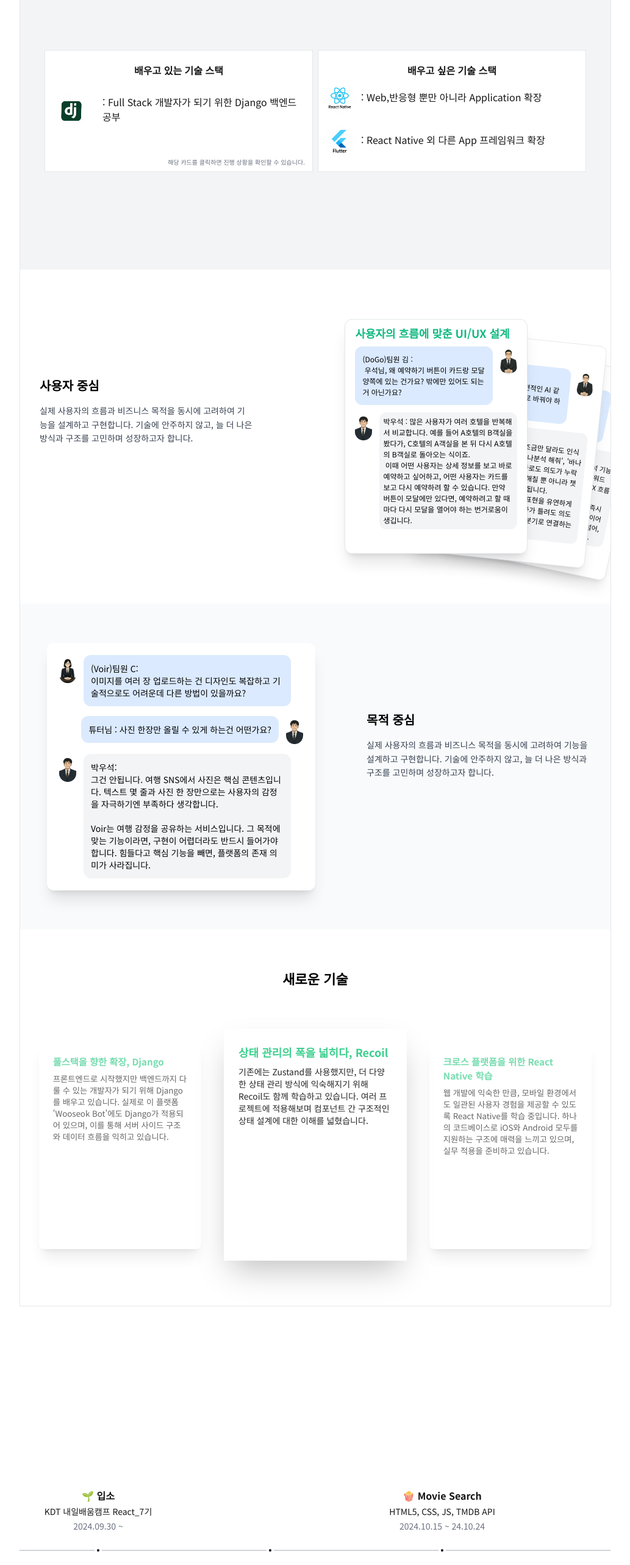
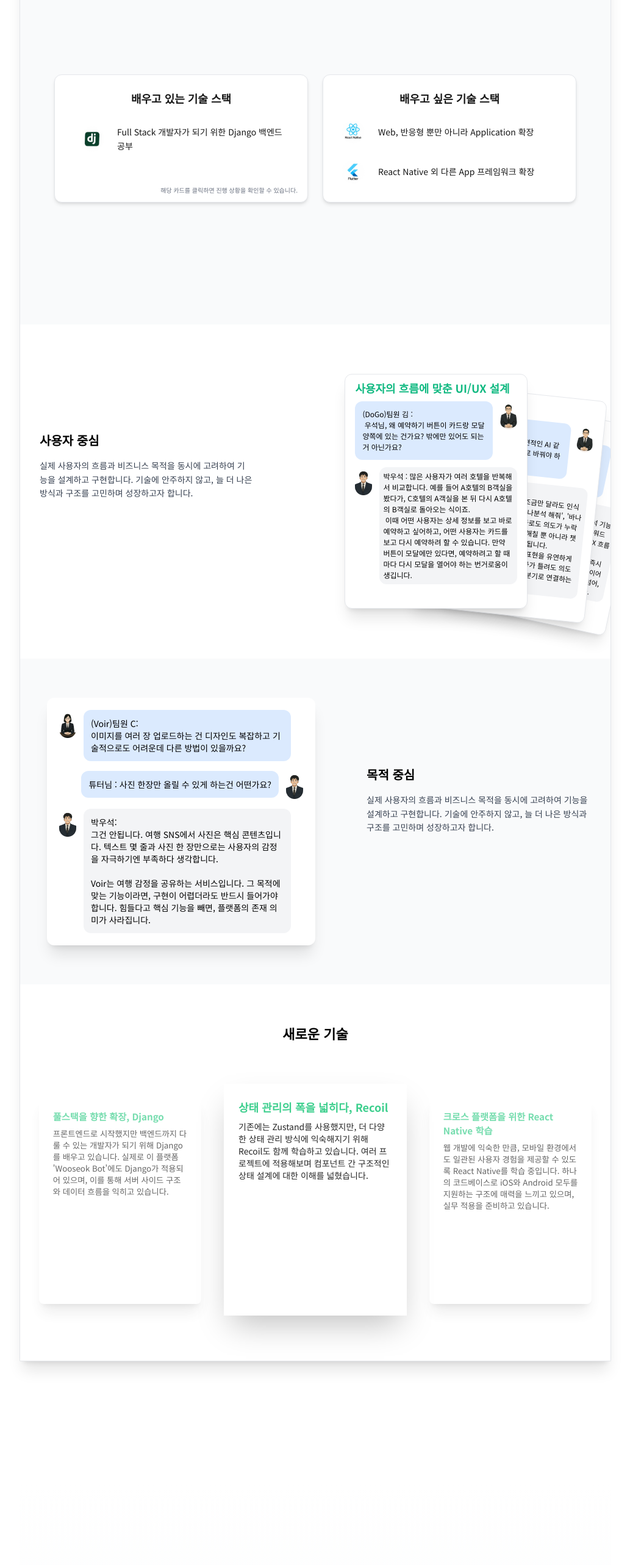
Before and after one commit to YouKnowThat-Park/WooSeokBot, a Next.js app in the folder front/: page / in a window 1280 px wide. Shown: the part 1820-4386 px from the top of the page at 61% size, without its empty margins (123-1156 px from the left). Built offline with nearby package versions, Linux system fonts and the light colour scheme.

Commit message:
style: 포트폴리오 디자인 수정

```diff
--- a/front/src/app/portfolio/PortfolioPage.tsx
+++ b/front/src/app/portfolio/PortfolioPage.tsx
@@ -14,7 +14,7 @@ import NextStudyProjectsSlider from "../_components/NextStudyProjectSlider";
 const PortfolioPage = () => {
   return (
     <>
-      <div className="w-[970px] h-auto mb-[200px] mt-[1000px] bg-[#FBFBFB] rounded-tl-[45px] overflow-hidden border  dark:bg-[#111111]  dark:border-white">
+      <div className="w-[970px] h-auto mb-[200px] mt-[1000px] bg-[#FBFBFB] rounded-tl-[45px] overflow-hidden border shadow-xl dark:bg-[#111111]  dark:border-white">
         <AboutMe />
 
         <div className="w-full  mt-20 mb-20 dark:text-white">
@@ -22,7 +22,7 @@ const PortfolioPage = () => {
           <TechProjectsModal />
         </div>
 
-        <div className=" px-10 py-40  bg-[#F3F4F6] dark:bg-[#2e2e2e]">
+        <div className=" px-10 py-40  bg-[#F9FAFB] dark:bg-[#2e2e2e]">
           <LearningStackSection />
         </div>
         <TopWorkStyleSection />
--- a/front/src/app/portfolio/_components/LearningStackSection.tsx
+++ b/front/src/app/portfolio/_components/LearningStackSection.tsx
@@ -3,59 +3,61 @@ import React from "react";
 
 const LearningStackSection = () => {
   return (
-    <div className="flex gap-2 mx-auto  dark:text-[#F4F5F4] ">
-      <div className="bg-white w-full h-[200px] dark:bg-[#111111] border relative">
-        <h3 className="flex justify-center mt-5 font-semibold">
+    <div className="flex flex-col md:flex-row gap-6 mx-auto max-w-5xl py-10 px-4 dark:text-[#F4F5F4]">
+      {/* 배우고 있는 기술 스택 */}
+      <div className="bg-white dark:bg-[#111111] border dark:border-gray-700 rounded-xl shadow-md w-full p-6 relative">
+        <h3 className="text-lg font-bold text-center mb-4">
           배우고 있는 기술 스택
         </h3>
 
-        <div className=" rounded-md cursor-pointer transition mt-3 h-fit">
         <a
           href="https://github.com/YouKnowThat-Park/StudyProject"
           target="_blank"
           rel="noopener noreferrer"
-            className="flex gap-4 items-start p-2"
+          className="flex items-center gap-4 cursor-pointer hover:bg-gray-50 dark:hover:bg-[#1b1b1b] rounded-md transition p-3"
         >
           <Image
             src="/django.webp"
-              alt="장고 아이콘"
-              width={70}
-              height={70}
+            alt="Django 아이콘"
+            width={50}
+            height={50}
           />
-            <div className="flex flex-col">
-              <span className="mt-2">
-                : Full Stack 개발자가 되기 위한 Django 백엔드 공부
-              </span>
-            </div>
+          <p className="text-sm leading-relaxed">
+            Full Stack 개발자가 되기 위한 Django 백엔드 공부
+          </p>
         </a>
 
-          {/* 오른쪽 하단 텍스트 위치 고정 */}
-          <span className="absolute bottom-2 right-3 text-[10px] text-gray-500">
+        <span className="absolute bottom-3 right-4 text-[10px] text-gray-500 dark:text-gray-400">
           해당 카드를 클릭하면 진행 상황을 확인할 수 있습니다.
         </span>
       </div>
+
+      {/* 배우고 싶은 기술 스택 */}
+      <div className="bg-white dark:bg-[#111111] border dark:border-gray-700 rounded-xl shadow-md w-full p-6">
+        <h3 className="text-lg font-bold text-center mb-4">
+          배우고 싶은 기술 스택
+        </h3>
+
+        <div className="flex items-center gap-4 mb-4">
+          <Image
+            src="/react-native.webp"
+            alt="React Native 아이콘"
+            width={50}
+            height={50}
+          />
+          <p className="text-sm ">Web, 반응형 뿐만 아니라 Application 확장</p>
         </div>
 
-      <div className="bg-white w-full h-[200px] dark:bg-[#111111] border">
-        <h3 className="flex justify-center mt-5 font-semibold">
-          배우고 싶은 기술 스택
-        </h3>
-        <div className="flex">
+        <div className="flex items-center gap-4">
           <Image
-            src="/react-native.webp"
-            alt="리엑트 네이티브 아이콘"
-            width={70}
-            height={70}
+            src="/flutter.webp"
+            alt="Flutter 아이콘"
+            width={50}
+            height={50}
           />
-          <span className="mt-5">
-            : Web,반응형 뿐만 아니라 Application 확장
-          </span>
-        </div>
-        <div className="flex">
-          <Image src="/flutter.webp" alt="ai 아이콘" width={70} height={80} />
-          <span className="mt-5">
-            : React Native 외 다른 App 프레임워크 확장
-          </span>
+          <p className="text-sm leading-relaxed">
+            React Native 외 다른 App 프레임워크 확장
+          </p>
         </div>
       </div>
     </div>
--- a/front/src/app/portfolio/_components/ResumeSection.tsx
+++ b/front/src/app/portfolio/_components/ResumeSection.tsx
@@ -27,22 +27,22 @@ const rawItems: Omit<TimelineItem, "position">[] = [
   },
   {
     title: "🏅 Medal Table",
-    subtitle: "React, Vite.js, React Hook, CSS",
+    subtitle: "React, Vite, React Hook, CSS",
     description: "2024.10.29 ~ 24.11.01",
   },
   {
     title: "🧌 Pokemon",
-    subtitle: "React, React Router, styled-components, Vite.js",
+    subtitle: "React, React Router, styled-components, Vite",
     description: "2024.11.06 ~ 24.11.14",
   },
   {
     title: "🚶‍♂️‍➡️ Voir le chemin",
-    subtitle: "React, Vite.js, ContextAPI, Supabase, React Query",
+    subtitle: "React, Vite, ContextAPI, Supabase, React Query",
     description: "2024.11.15 ~ 24.11.21",
   },
   {
     title: "🤔 MBTI Test",
-    subtitle: "React, Vite.js, styled-components, Axios, Tailwind CSS",
+    subtitle: "React, Vite, styled-components, Axios, Tailwind CSS",
     description: "2024.11.22 ~ 24.11.28",
   },
   {
@@ -119,19 +119,19 @@ const ResumeSection = () => {
   }, []);
 
   return (
-    <div className="relative mx-auto bg-white dark:bg-[#111111] dark:text-[#fbfbfb] pb-14">
+    <div className="relative mx-auto bg-gradient-to-b from-white to-gray-50 dark:from-[#0c0c0c] dark:to-[#111111] dark:text-[#fbfbfb] py-20 px-4">
       {/* 스크롤 버튼 */}
       <button
         onClick={scrollLeft}
         aria-label="슬라이드 왼쪽으로 넘기기"
-        className="absolute left-2 top-[50%] transform -translate-y-1/2 z-30 bg-white dark:bg-[#1a1a1a] border border-gray-300 dark:border-gray-600 rounded-full w-8 h-8 flex items-center justify-center shadow-md"
+        className="absolute left-2 top-1/2 -translate-y-1/2 z-30 bg-white dark:bg-[#1a1a1a] border border-gray-300 dark:border-gray-700 rounded-full w-10 h-10 flex items-center justify-center shadow-md hover:scale-105 hover:bg-gray-100 dark:hover:bg-[#2a2a2a] transition"
       >
         ←
       </button>
       <button
         onClick={scrollRight}
         aria-label="슬라이드 오른쪽으로 넘기기"
-        className="absolute right-2 top-[50%] transform -translate-y-1/2 z-30 bg-white dark:bg-[#1a1a1a] border border-gray-300 dark:border-gray-600 rounded-full w-8 h-8 flex items-center justify-center shadow-md"
+        className="absolute right-2 top-1/2 -translate-y-1/2 z-30 bg-white dark:bg-[#1a1a1a] border border-gray-300 dark:border-gray-700 rounded-full w-10 h-10 flex items-center justify-center shadow-md hover:scale-105 hover:bg-gray-100 dark:hover:bg-[#2a2a2a] transition"
       >
         →
       </button>
@@ -143,7 +143,7 @@ const ResumeSection = () => {
       >
         <div className="relative z-10 h-[400px] flex snap-x snap-mandatory w-max pr-8">
           {/* 중심선 */}
-          <div className="absolute top-1/2 left-0 w-full h-[2px] bg-gray-300 dark:bg-gray-600 -translate-y-1/2 z-0" />
+          <div className="absolute top-1/2 left-0 w-full h-[2px] bg-gradient-to-r from-gray-300 via-gray-400 to-gray-300 dark:from-gray-700 dark:via-gray-600 dark:to-gray-700 -translate-y-1/2 z-0" />
 
           {timelineItems.map((item, idx) => (
             <div
@@ -152,9 +152,11 @@ const ResumeSection = () => {
             >
               {/* 위쪽 아이템 */}
               {item.position === "top" && (
-                <div className="absolute bottom-[230px] text-center w-[250px]">
-                  <p className="text-[16px] font-semibold">{item.title}</p>
-                  <p className="mt-1 text-sm dark:text-gray-300">
+                <div className="absolute bottom-[230px] text-center w-[250px] p-4 rounded-xl bg-white/60 dark:bg-[#1a1a1a]/60 backdrop-blur-sm shadow-md">
+                  <p className="text-base font-semibold text-black dark:text-white">
+                    {item.title}
+                  </p>
+                  <p className="mt-1 text-sm text-gray-600 dark:text-gray-300">
                     {item.subtitle}
                   </p>
                   <p className="text-sm mt-1 text-gray-500 dark:text-gray-400">
@@ -164,16 +166,20 @@ const ResumeSection = () => {
               )}
 
               {/* 중앙 점 */}
-              <div className="absolute top-1/2 -translate-y-1/2 w-3 h-3 bg-black dark:bg-white rounded-full border-4 border-white dark:border-[#111111] z-10" />
+              <div className="absolute top-1/2 -translate-y-1/2 w-4 h-4 bg-black dark:bg-white rounded-full border-4 border-white dark:border-[#111111] z-10" />
 
               {/* 아래쪽 아이템 */}
               {item.position === "bottom" && (
-                <div className="absolute bottom-[95px] text-center w-[250px]">
+                <div className="absolute bottom-[60px] text-center w-[250px] p-4 rounded-xl bg-white/60 dark:bg-[#1a1a1a]/60 backdrop-blur-sm shadow-md">
                   <p className="text-sm text-gray-500 dark:text-gray-400">
                     {item.description}
                   </p>
-                  <p className="text-sm dark:text-gray-300">{item.subtitle}</p>
-                  <p className="text-[16px] font-semibold mt-1">{item.title}</p>
+                  <p className="text-sm text-gray-600 dark:text-gray-300">
+                    {item.subtitle}
+                  </p>
+                  <p className="text-base font-semibold text-black dark:text-white mt-1">
+                    {item.title}
+                  </p>
                 </div>
               )}
             </div>
@@ -182,7 +188,7 @@ const ResumeSection = () => {
       </div>
 
       {/* 안내 텍스트 */}
-      <p className="text-sm text-gray-400 text-center mt-3">
+      <p className="text-sm text-gray-500 dark:text-gray-400 text-center mt-6">
         👉 좌우 버튼 또는 스크롤로 타임라인을 이동해보세요
       </p>
     </div>
```
Lines whose indentation alone changed are shown as unchanged.
